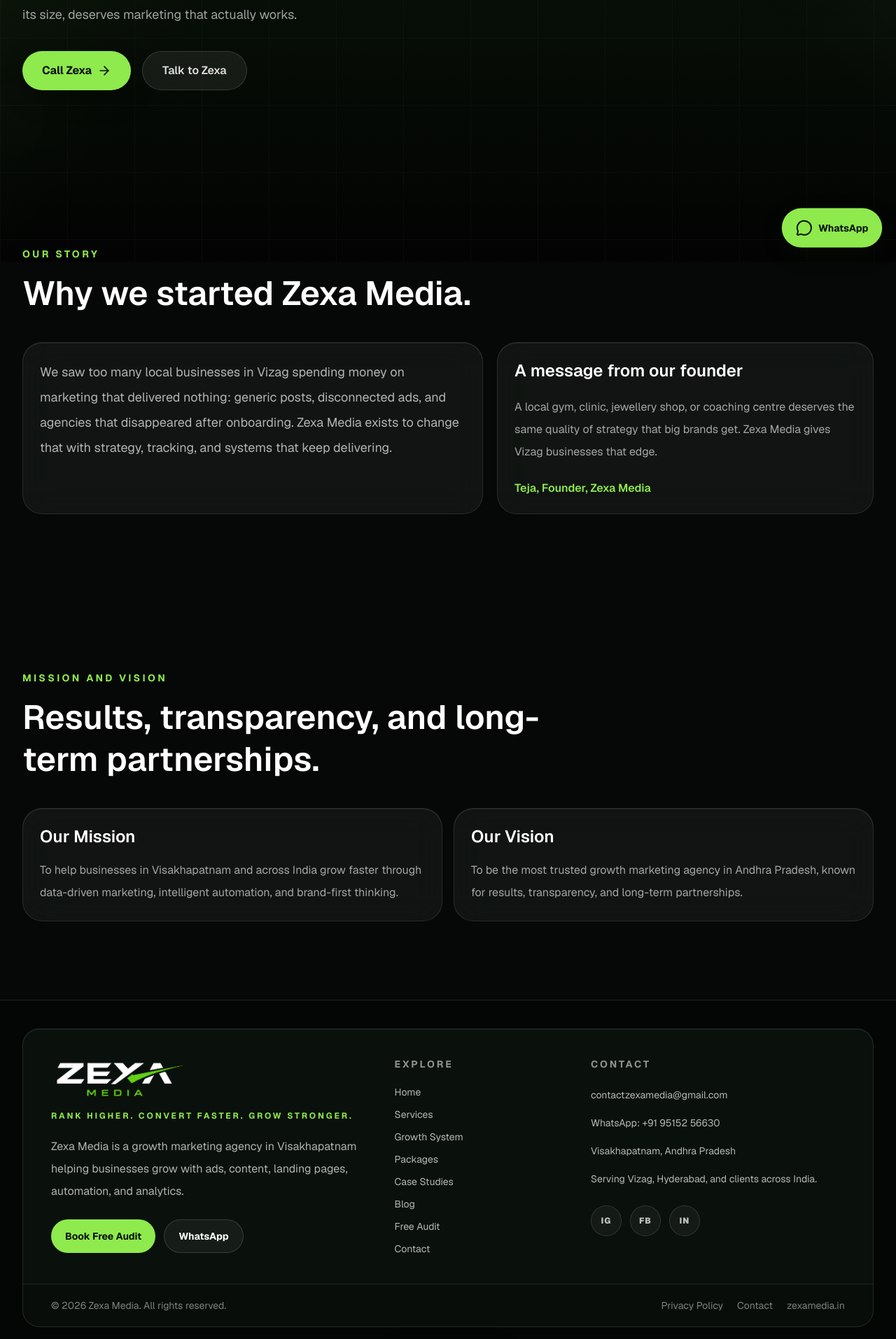
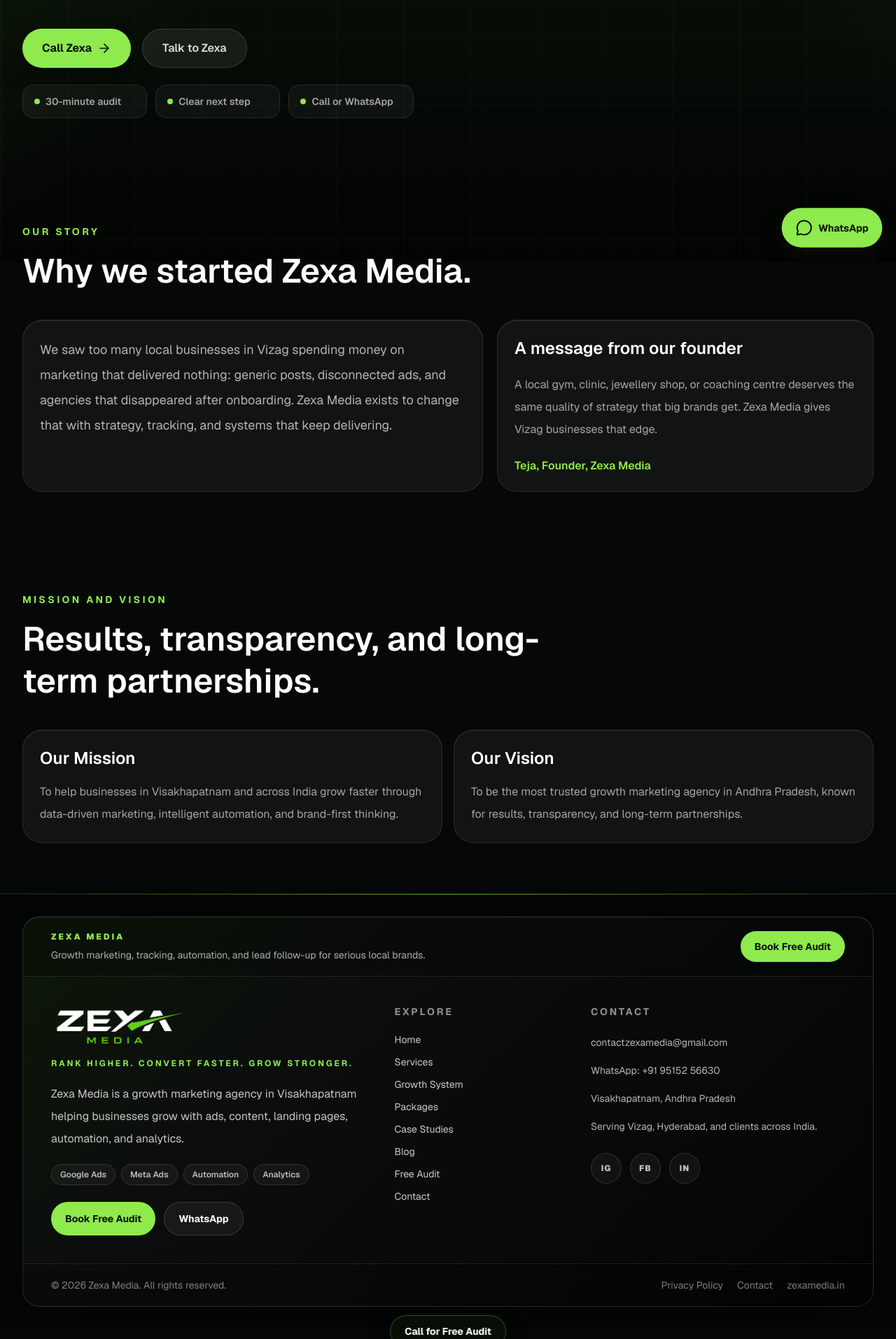
Before and after one commit to yravishankarteja-pixel/zexamedia, a Next.js app: page /about in a window 1280 px wide. Shown: the part 426-2340 px from the top of the page at 70% size. Built offline with nearby package versions, Linux system fonts and the light colour scheme.

Commit message:
Polish layout motion and footer experience

```diff
--- a/app/globals.css
+++ b/app/globals.css
@@ -166,6 +166,52 @@
   transform: translateY(-4px);
 }
 
+.site-page section {
+  animation: section-rise 0.7s ease both;
+}
+
+.site-page article,
+.site-page details,
+.site-page .image-depth-card,
+.site-page [class*="rounded-[1.35rem]"],
+.site-page [class*="rounded-[1.5rem]"] {
+  transition:
+    transform 0.28s ease,
+    border-color 0.28s ease,
+    background-color 0.28s ease,
+    box-shadow 0.28s ease;
+}
+
+.site-page article:hover,
+.site-page details:hover,
+.site-page [class*="rounded-[1.35rem]"]:hover {
+  box-shadow: 0 18px 55px rgba(0, 0, 0, 0.22);
+}
+
+.site-page a {
+  text-underline-offset: 5px;
+}
+
+.site-page a svg,
+header a svg,
+footer a svg {
+  transition: transform 0.24s ease;
+}
+
+.site-page a:hover svg,
+header a:hover svg,
+footer a:hover svg {
+  transform: translateX(3px);
+}
+
+header {
+  animation: header-drop 0.55s ease both;
+}
+
+footer {
+  animation: section-rise 0.7s ease both;
+}
+
 @keyframes data-flow {
   0%,
   100% {
@@ -216,6 +262,28 @@
   }
 }
 
+@keyframes section-rise {
+  from {
+    opacity: 0;
+    transform: translateY(18px);
+  }
+  to {
+    opacity: 1;
+    transform: translateY(0);
+  }
+}
+
+@keyframes header-drop {
+  from {
+    opacity: 0;
+    transform: translateY(-10px);
+  }
+  to {
+    opacity: 1;
+    transform: translateY(0);
+  }
+}
+
 @media (prefers-reduced-motion: reduce) {
   *,
   *::before,
--- a/app/page.tsx
+++ b/app/page.tsx
@@ -137,26 +137,26 @@
 const packages = [
   {
     name: "Basic Ads Starter",
-    price: "?15,000",
+    price: "\u20B915,000",
     whoFor: "For businesses testing one paid ads channel for the first time.",
     features: ["Google Ads or Meta Ads", "10 static creatives", "Basic lead tracking"],
   },
   {
     name: "Growth Ads Package",
-    price: "?25,000",
+    price: "\u20B925,000",
     whoFor: "For businesses ready to run Google and Meta together with stronger creative support.",
     features: ["Google + Meta Ads", "1 video shoot", "Monthly report"],
   },
   {
     name: "Local Growth Package",
-    price: "?30,000",
+    price: "\u20B930,000",
     whoFor:
       "For local businesses that need ads, local SEO, landing page support, and regular video content.",
     features: ["Local SEO support", "Landing page support", "2 video shoots"],
   },
   {
     name: "Premium Growth Partner",
-    price: "?50,000",
+    price: "\u20B950,000",
     whoFor: "For businesses that want full-funnel growth with tracking, automation, content, and strategy.",
     features: ["GA4, GTM, Meta Pixel", "Automation workflow", "Strategy review"],
     recommended: true,
@@ -219,7 +219,7 @@
     addressCountry: "IN",
   },
   areaServed: ["Visakhapatnam", "Vizag", "Andhra Pradesh", "India"],
-  priceRange: "?15,000 - ?50,000",
+  priceRange: "\u20B915,000 - \u20B950,000",
 };
 
 const offerSchema = {
@@ -230,7 +230,7 @@
     "@type": "Offer",
     position: index + 1,
     name: item.name,
-    price: item.price.replace(/[?,]/g, ""),
+    price: item.price.replace(/[₹,]/g, ""),
     priceCurrency: "INR",
     url: "https://zexamedia.in/packages",
     seller: {
@@ -322,7 +322,7 @@
   }, [reduceMotion]);
 
   return (
-    <main className="min-h-screen overflow-hidden bg-[#050806] text-white">
+    <main className="site-page min-h-screen overflow-hidden bg-[#050806] text-white">
       <motion.div
         className="fixed left-0 top-0 z-[70] h-1 w-full origin-left bg-[#8EEA4D]"
         style={{ scaleX: progressScale }}
@@ -348,7 +348,7 @@
       <div className="pointer-events-none fixed inset-0 z-0 opacity-[0.025] [background-image:linear-gradient(rgba(255,255,255,.9)_1px,transparent_1px),linear-gradient(90deg,rgba(255,255,255,.9)_1px,transparent_1px)] [background-size:112px_112px]" />
 
       <div className="relative z-10">
-        <section className="mx-auto grid min-h-[86vh] max-w-7xl items-center gap-10 px-5 pb-14 pt-28 sm:px-8 lg:grid-cols-[1.02fr_0.98fr] lg:pb-16 lg:pt-32">
+        <section className="mx-auto grid max-w-7xl items-center gap-10 px-5 pb-12 pt-16 sm:px-8 sm:pt-18 lg:grid-cols-[1.02fr_0.98fr] lg:pb-14 lg:pt-20">
           <div>
             <Reveal>
               <div className="mb-6 inline-flex items-center gap-2 rounded-full border border-white/10 bg-white/[0.045] px-4 py-2 text-sm font-semibold text-white/72">
@@ -389,7 +389,7 @@
 
           <Reveal delay={0.14}>
             <div className="relative mx-auto w-full max-w-[560px]">
-              <div className="relative aspect-[0.92] overflow-hidden rounded-[1.75rem] border border-white/12 bg-[#0A100B] shadow-[0_26px_90px_rgba(0,0,0,0.42)]">
+              <div className="image-depth-card relative aspect-[0.92] overflow-hidden rounded-[1.75rem] border border-white/12 bg-[#0A100B] shadow-[0_26px_90px_rgba(0,0,0,0.42)]">
                 <Image
                   src="/images/zexa-hero-strategy.png"
                   alt="Zexa Media strategist and business owner reviewing digital marketing analytics"
--- a/components/marketing-shell.tsx
+++ b/components/marketing-shell.tsx
@@ -7,7 +7,7 @@
 
 export function PageShell({ children }: Readonly<{ children: ReactNode }>) {
   return (
-    <main className="min-h-screen overflow-hidden bg-[#050806] text-white">
+    <main className="site-page min-h-screen overflow-hidden bg-[#050806] text-white">
       <div className="pointer-events-none fixed inset-0 z-0 bg-[linear-gradient(128deg,rgba(142,234,77,0.06),transparent_34%),linear-gradient(225deg,rgba(255,255,255,0.045),transparent_30%),linear-gradient(180deg,#050806_0%,#081008_42%,#020302_100%)]" />
       <div className="premium-orb premium-orb-one" />
       <div className="premium-orb premium-orb-two" />
@@ -37,7 +37,7 @@
   metricValue?: string;
 }>) {
   return (
-    <section className="mx-auto grid max-w-7xl gap-10 px-5 py-20 sm:px-8 lg:grid-cols-[0.95fr_1.05fr] lg:items-center lg:py-28">
+    <section className="mx-auto grid max-w-7xl gap-10 px-5 py-16 sm:px-8 lg:grid-cols-[0.95fr_1.05fr] lg:items-center lg:py-20">
       <div>
         <p className="mb-5 text-sm font-bold uppercase tracking-[0.24em] text-[#8EEA4D]">
           {eyebrow}
@@ -60,6 +60,17 @@
           >
             Talk to Zexa
           </Link>
+        </div>
+        <div className="mt-6 grid gap-3 sm:grid-cols-3">
+          {["30-minute audit", "Clear next step", "Call or WhatsApp"].map((item) => (
+            <div
+              key={item}
+              className="flex min-h-12 items-center gap-2 rounded-2xl border border-white/10 bg-white/[0.045] px-4 text-sm font-semibold text-white/62"
+            >
+              <span className="size-2 rounded-full bg-[#8EEA4D]" />
+              {item}
+            </div>
+          ))}
         </div>
       </div>
       {imageSrc && (
@@ -99,7 +110,7 @@
   children,
 }: Readonly<{ eyebrow: string; title: string; children: ReactNode }>) {
   return (
-    <section className="mx-auto max-w-7xl px-5 py-20 sm:px-8 lg:py-28">
+    <section className="mx-auto max-w-7xl px-5 py-14 sm:px-8 lg:py-18">
       <div className="mb-10 max-w-3xl">
         <p className="mb-4 text-sm font-bold uppercase tracking-[0.24em] text-[#8EEA4D]">
           {eyebrow}
--- a/components/site-footer.tsx
+++ b/components/site-footer.tsx
@@ -52,7 +52,7 @@
       <h3 className="text-sm font-bold uppercase tracking-[0.2em] text-white/54">{title}</h3>
       <div className="mt-5 grid gap-3 text-sm">
         {links.map(([label, href]) => (
-          <Link key={href} className="text-white/70 transition hover:text-[#8EEA4D]" href={href}>
+          <Link key={href} className="text-white/78 transition hover:text-[#8EEA4D]" href={href}>
             {label}
           </Link>
         ))}
@@ -63,8 +63,25 @@
 
 export function SiteFooter() {
   return (
-    <footer className="border-t border-white/10 bg-[#030604] px-5 py-10 text-white sm:px-8">
-      <div className="mx-auto max-w-7xl overflow-hidden rounded-[1.5rem] border border-white/10 bg-[#0A100B] shadow-[inset_0_1px_0_rgba(255,255,255,0.06)]">
+    <footer className="relative border-t border-[#8EEA4D]/18 bg-[#030604] px-5 py-8 text-white sm:px-8">
+      <div className="pointer-events-none absolute inset-x-0 top-0 h-px bg-gradient-to-r from-transparent via-[#8EEA4D]/60 to-transparent" />
+      <div className="mx-auto max-w-7xl overflow-hidden rounded-[1.5rem] border border-white/12 bg-[linear-gradient(135deg,rgba(142,234,77,0.08),rgba(255,255,255,0.035)_32%,rgba(0,0,0,0.2))] shadow-[inset_0_1px_0_rgba(255,255,255,0.08),0_24px_90px_rgba(0,0,0,0.28)]">
+        <div className="flex flex-col gap-4 border-b border-white/10 bg-black/20 px-6 py-5 sm:flex-row sm:items-center sm:justify-between lg:px-10">
+          <div>
+            <p className="text-xs font-black uppercase tracking-[0.24em] text-[#8EEA4D]">
+              Zexa Media
+            </p>
+            <p className="mt-2 text-sm text-white/66">
+              Growth marketing, tracking, automation, and lead follow-up for serious local brands.
+            </p>
+          </div>
+          <Link
+            href="/free-audit"
+            className="inline-flex min-h-11 items-center justify-center rounded-full bg-[#8EEA4D] px-5 text-sm font-bold text-[#071006] transition hover:-translate-y-0.5"
+          >
+            Book Free Audit
+          </Link>
+        </div>
         <div className="grid gap-8 p-6 sm:p-8 lg:grid-cols-[1.2fr_0.65fr_0.95fr] lg:p-10">
           <div>
             <Link href="/" className="inline-flex flex-col gap-3" aria-label="Zexa Media home">
@@ -73,10 +90,20 @@
                 Rank higher. Convert faster. Grow stronger.
               </span>
             </Link>
-            <p className="mt-5 max-w-xl text-base leading-8 text-white/68">
+            <p className="mt-5 max-w-xl text-base leading-8 text-white/76">
               Zexa Media is a growth marketing agency in Visakhapatnam helping businesses grow with
               ads, content, landing pages, automation, and analytics.
             </p>
+            <div className="mt-5 flex flex-wrap gap-2">
+              {["Google Ads", "Meta Ads", "Automation", "Analytics"].map((item) => (
+                <span
+                  key={item}
+                  className="rounded-full border border-white/12 bg-white/[0.045] px-3 py-1.5 text-xs font-semibold text-white/70"
+                >
+                  {item}
+                </span>
+              ))}
+            </div>
             <div className="mt-6 flex flex-col gap-3 sm:flex-row">
               <Link
                 href="/free-audit"
--- a/components/site-header-client.tsx
+++ b/components/site-header-client.tsx
@@ -18,7 +18,7 @@
   const [menuOpen, setMenuOpen] = useState(false);
 
   return (
-    <header className="sticky top-0 z-50 border-b border-white/10 bg-[#050806]/85 backdrop-blur-2xl">
+    <header className="sticky top-0 z-[80] border-b border-white/10 bg-[#050806]/88 backdrop-blur-2xl">
       <nav className="mx-auto flex min-h-24 max-w-7xl items-center justify-between px-5 py-4 sm:px-8">
         <Link href="/" className="flex items-center gap-3" aria-label="Zexa Media home">
           <span className="relative block h-14 w-48 overflow-hidden lg:w-44 xl:h-16 xl:w-56">
@@ -65,7 +65,7 @@
       </nav>
 
       {menuOpen && (
-        <div className="border-t border-white/10 bg-[#071006]/96 px-5 py-5 backdrop-blur-2xl lg:hidden">
+        <div className="relative z-[90] border-t border-white/10 bg-[#071006]/98 px-5 py-5 shadow-[0_24px_70px_rgba(0,0,0,0.45)] backdrop-blur-2xl lg:hidden">
           <div className="mx-auto flex max-w-7xl flex-col gap-2">
             {navItems.map((item) => (
               <Link
```
